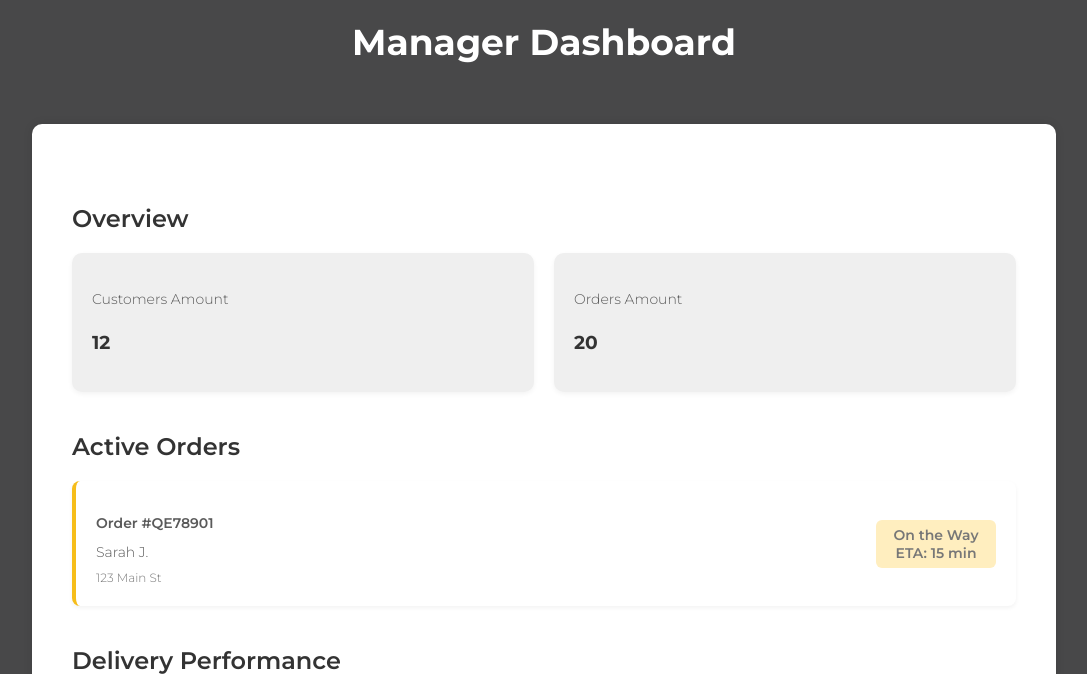
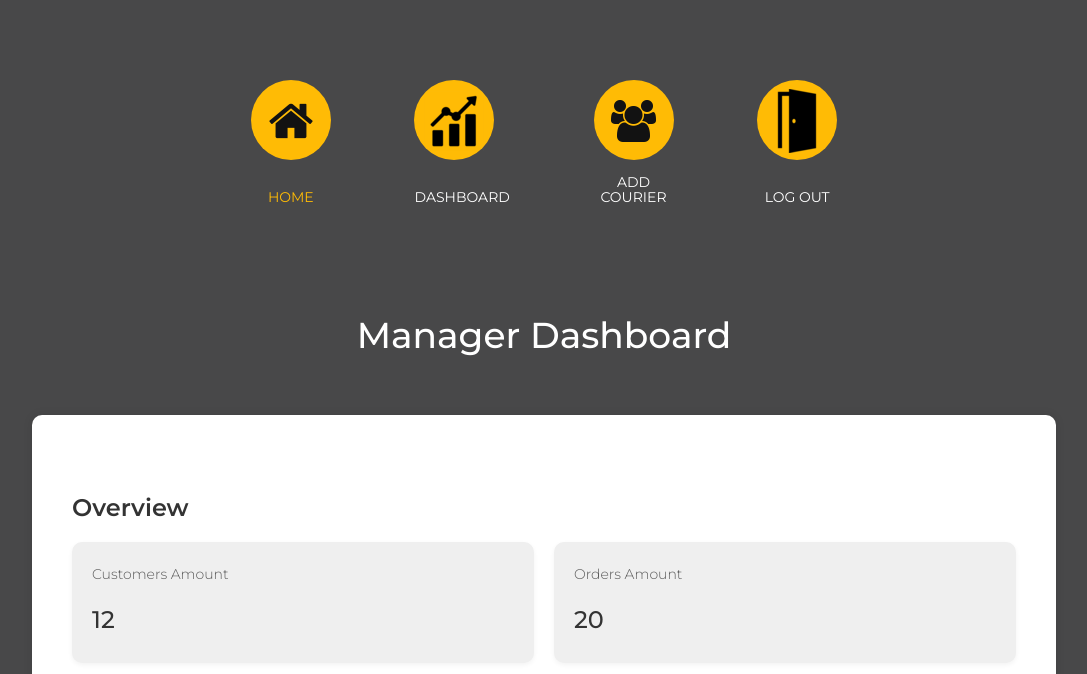
Before and after one commit to AloniChen/Opcode-Project-2025, a Flask app: page /manager_dashboard/1 in a window 1280 px wide. Shown: the top 674 px of the page, without its empty margins (96-1183 px from the left). Run offline with Flask 3, Linux system fonts and the light colour scheme; the visitor is signed in with stand-in values (Sample User, id 1); data that the repository does not hold is empty; some libraries are stand-ins or nearby versions.

Commit message:
Add navigation menu to manager dashboard for improved user experience

```diff
--- a/templates/manager_dashboard.html
+++ b/templates/manager_dashboard.html
@@ -4,13 +4,49 @@
 <head>
     <meta charset="utf-8">
     <title>Manager Dashboard</title>
+    <link rel="stylesheet" href="{{ url_for('static', filename='css/bootstrap.min.css') }}">
+    <link rel="stylesheet" href="{{ url_for('static', filename='css/bootstrap-theme.min.css') }}">
+    <link rel="stylesheet" href="{{ url_for('static', filename='css/fontAwesome.css') }}">
+    <link rel="stylesheet" href="{{ url_for('static', filename='css/templatemo-style.css') }}">
+      <link rel="style" href="{{ url_for('static', filename='css/style.css') }}">
+
+
+    <link href="https://fonts.googleapis.com/css?family=Montserrat:100,200,300,400,500,600,700,800,900" rel="stylesheet">
+    <script src="{{ url_for('static', filename='js/vendor/modernizr-2.8.3-respond-1.4.2.min.js') }}"></script>
     <link href="https://fonts.googleapis.com/css?family=Montserrat:100,200,300,400,500,600,700,800,900"
         rel="stylesheet">
     <link rel="stylesheet" href="{{ url_for('static', filename='css/style.css') }}">
     <script src="https://cdn.jsdelivr.net/npm/chart.js"></script>
+
 </head>
 
 <body class="body.dashboard-page">
+
+    <section class="cd-hero">
+      <div class="cd-slider-nav">
+        <nav>
+          <span class="cd-marker item-1"></span>
+          <ul>
+            <li class="selected">
+              <a href="{{ url_for('show_all_orders',  user_type=session.get('user_type')) }}"><div class="image-icon"><img src="{{ url_for('static', filename='img/home-icon.png') }}" alt=""></div><h6><br>HOME</h6></a>
+            </li>
+            {% if session.get('user_type') == 'customers' %}
+            <li>
+              <a href="{{ url_for('create_new_order',  user_type=session.get('user_type')) }}"><div class="image-icon"><img src="{{ url_for('static', filename='img/plus_icon.png') }}" alt=""></div><h6>Create<br>New order</h6></a>
+            </li>
+            {% endif %}
+            {% if session.get('user_type') == 'managers' %}
+            <li>
+              <a href="{{ url_for('manager_dashboard', user_type=session.get('user_type')) }}"><div class="image-icon"> <img src="{{ url_for('static', filename='img/chart-icon.png') }}" alt="Dashboard Icon"></div><h6><br>DASHBOARD</h6></a>
+            </li>
+            <li><a href=""><div class="image-icon"><img src="../static/img/about-icon.png"></div><h6>Add<br>Courier</h6></a></li>
+            {% endif %}
+            <li><a href="{{ url_for('logout') }}"><div class="image-icon"><img src="../static/img/door.png"></div><h6><br>Log Out</h6></a></li>
+          </ul>
+        </nav>
+      </div>
+    </section>
+
     <h1 class="manager-title">Manager Dashboard</h1>
 
     <div class="manager-container">
```
